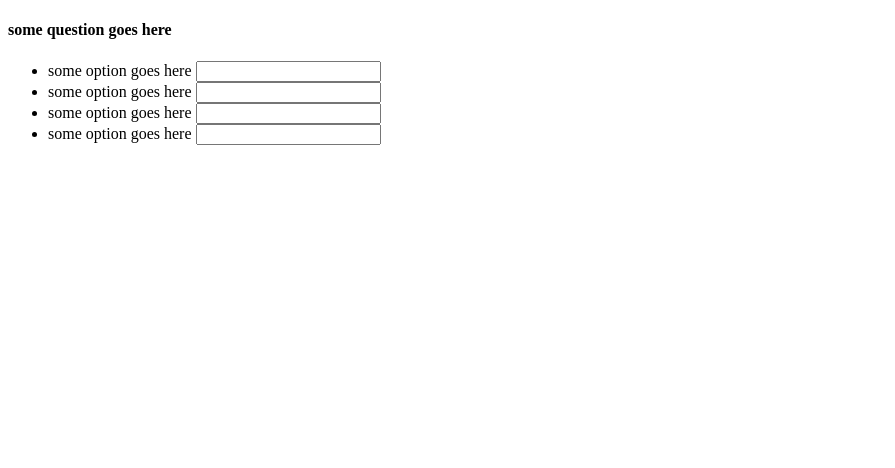
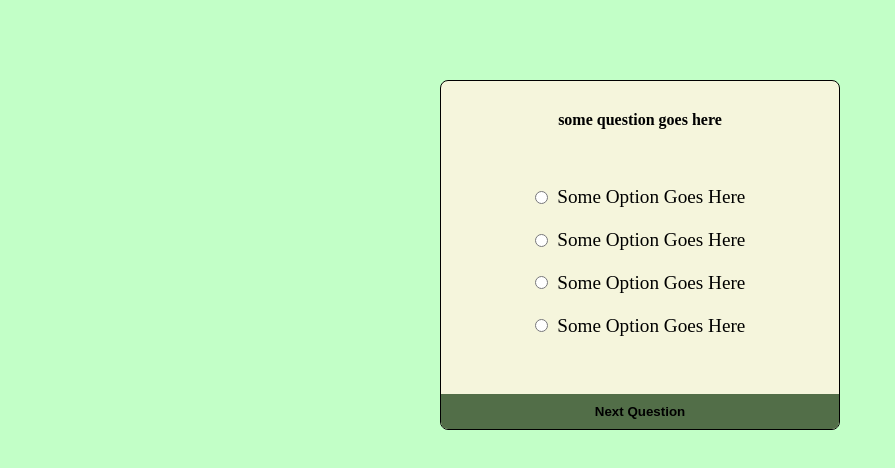
Before and after one commit to Hassanali1112/js-practice-smit, a plain HTML site: page new quiz app/quiz.html in a window 1280 px wide. Shown: the whole page, without its empty margins (0-895 px from the left). Drawn offline with Linux system fonts and the light colour scheme.

Commit message:
in progress

```diff
--- a/new quiz app/app.js
+++ b/new quiz app/app.js
@@ -28,4 +28,20 @@ var htmlQuiz = [
 
 let quizContainer = document.querySelector(".quiz-container");
 
-fun
+let question = document.querySelector(".question")
+
+let option1 = document.querySelector("#option1");
+
+let option2 = document.querySelector("#option2");
+
+let option3 = document.querySelector("#option3");
+
+let option4 = document.querySelector("#option4");
+
+let label1 = document.querySelector("#label1");
+
+let label2 = document.querySelector("#label2");
+
+let label3 = document.querySelector("#label3");
+
+let label4 = document.querySelector("#label4");
--- a/new quiz app/index.html
+++ b/new quiz app/quiz.html
@@ -3,34 +3,34 @@
   <head>
     <meta charset="UTF-8" />
     <meta name="viewport" content="width=device-width, initial-scale=1.0" />
-    <title>Document</title>
+    <title>Quiz App</title>
+    <link rel="stylesheet" href="style.css">
   </head>
   <body>
     <div class="quiz-container">
-      <h4>some question goes here</h4>
-
+      <h4 class="question">some question goes here</h4>
       <ul>
         <li>
+          <input type="radio" name="option" id="option1" />
           <label for="option1" id="label1">some option goes here </label>
-          <input type="text" name="option1" id="option1" />
         </li>
         <li>
+          <input type="radio" name="option" id="option2" />
           <label for="option2" id="label2">some option goes here </label>
-          <input type="text" name="option2" id="option2" />
         </li>
         <li>
+          <input type="radio" name="option" id="option3" />
           <label for="option3" id="label3">some option goes here </label>
-          <input type="text" name="option3" id="option3" />
         </li>
         <li>
+          <input type="radio" name="option" id="option4" />
           <label for="option4" id="label4">some option goes here </label>
-          <input type="text" name="option4" id="option4" />
         </li>
       </ul>
+      <input type="button" value="next question" class="nextBtn">
     </div>
     <div class="result-container">
-        <h5 class="resulMessage"></h5>
-
+      <h5 class="resulMessage"></h5>
     </div>
 
     <script src="app.js"></script>
--- /dev/null
+++ b/new quiz app/style.css
@@ -0,0 +1,47 @@
+*{
+    margin: 0;
+    padding: 0;
+    box-sizing: border-box;
+}
+body{
+    display: flex;
+    align-items: center;
+    justify-content: center;
+    background-color: #C2FFC7;
+}
+.quiz-container{
+    padding-top: 30px;
+    width: 400px;
+    height: 350px;
+    border: 1px solid black;
+    display: flex;
+    flex-direction: column;
+    gap: 1.3rem;
+    margin: 80px 0;
+    align-items: center;
+    justify-content: space-between;
+    border-radius: 8px;
+    overflow: hidden;
+    background-color: #F5F5DC;
+}
+ul{
+    list-style: none;
+    display: flex;
+    flex-direction: column;
+    gap: 1.3rem;
+}
+li{
+    display: flex;
+    align-items: center;
+    gap: .6rem;
+    font-size: 1.2rem;
+    text-transform: capitalize;
+}
+.nextBtn{
+    width: 100%;
+    padding: 10px;
+    text-transform: capitalize;
+    font-weight: 600;
+    background-color: #526E48;
+    border: none;
+}
```
